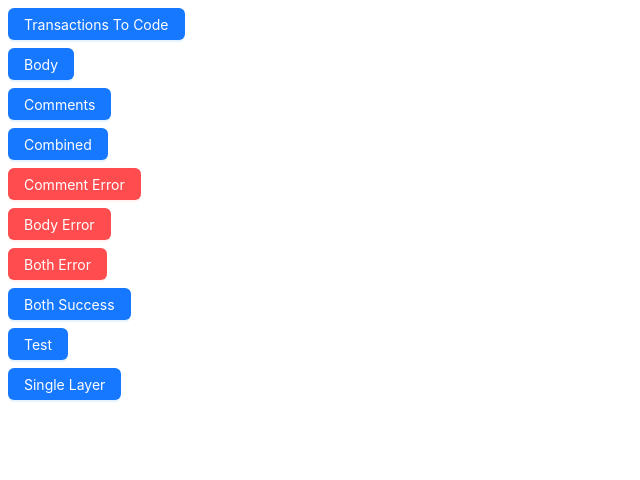
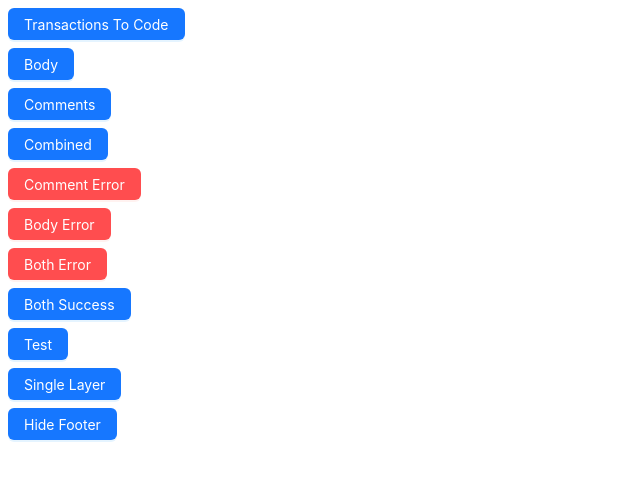
Before and after one commit to DavidAshenfelder/drawer-demo, a React (Create React App) app: page / in a window 1280 px wide. Shown: the top 480 px of the page, without its empty margins (0-640 px from the left). Built offline with nearby package versions, Linux system fonts and the light colour scheme.

Commit message:
got the hide footer working as well.

```diff
--- a/src/App.js
+++ b/src/App.js
@@ -187,6 +187,15 @@ const App = () => {
         submitAll={submitAllCombinedBothSuccess}
         buttonType='primary'
       />
+      <DrawerComp
+        DetailBody={ListView}
+        Header={Header2}
+        drawerId={'hide-footer'}
+        buttonTitle='Hide Footer'
+        submitAll={submitAllCombinedBothSuccess}
+        buttonType='primary'
+        showFooter={false}
+      />
     </div>
 
     </>
--- a/src/components/DrawerComp.js
+++ b/src/components/DrawerComp.js
@@ -16,7 +16,8 @@ const DrawerComp = ({
   submitAll,
   buttonTitle,
   drawerId,
-  buttonType
+  buttonType,
+  showFooter = true
 }) => {
 
   useEffect(() => {
@@ -31,7 +32,13 @@ const DrawerComp = ({
 
   const dispatch = useDispatch()
 
-  const Footer = () => (<Button color={buttonType || 'primary'} variant="solid" onClick={() => submitAll(drawerId)} >Submit and Close</Button>)
+  const Footer = () => {
+    var footer = null;
+    if (showFooter) {
+      footer = <Button color={buttonType || 'primary'} variant="solid" onClick={() => submitAll(drawerId)} >Submit and Close</Button>
+    }
+    return footer;
+  }
 
   return (
     <div style={{display: 'flex', justifyContent: 'space-between', alignItems: 'center', margin: '8px'}}>
```
